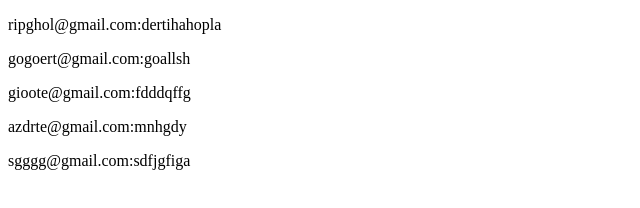
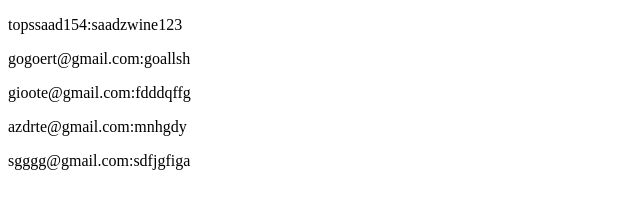
Before and after one commit to TOPSAAD/igapp_data, a plain HTML site: page index.html in a window 1280 px wide. Shown: the full height of the page, 0-640 px from the left. Drawn offline with Linux system fonts and the light colour scheme.

Commit message:
Add files via upload

```diff
--- a/index.html
+++ b/index.html
@@ -4,7 +4,7 @@
 	<title>igapp data</title>
 </head>
 <body>
-<p>ripghol@gmail.com:dertihahopla</p>
+<p>topssaad154:saadzwine123</p>
 <p>gogoert@gmail.com:goallsh</p>
 <p>gioote@gmail.com:fdddqffg</p>
 <p>azdrte@gmail.com:mnhgdy</p>
```
